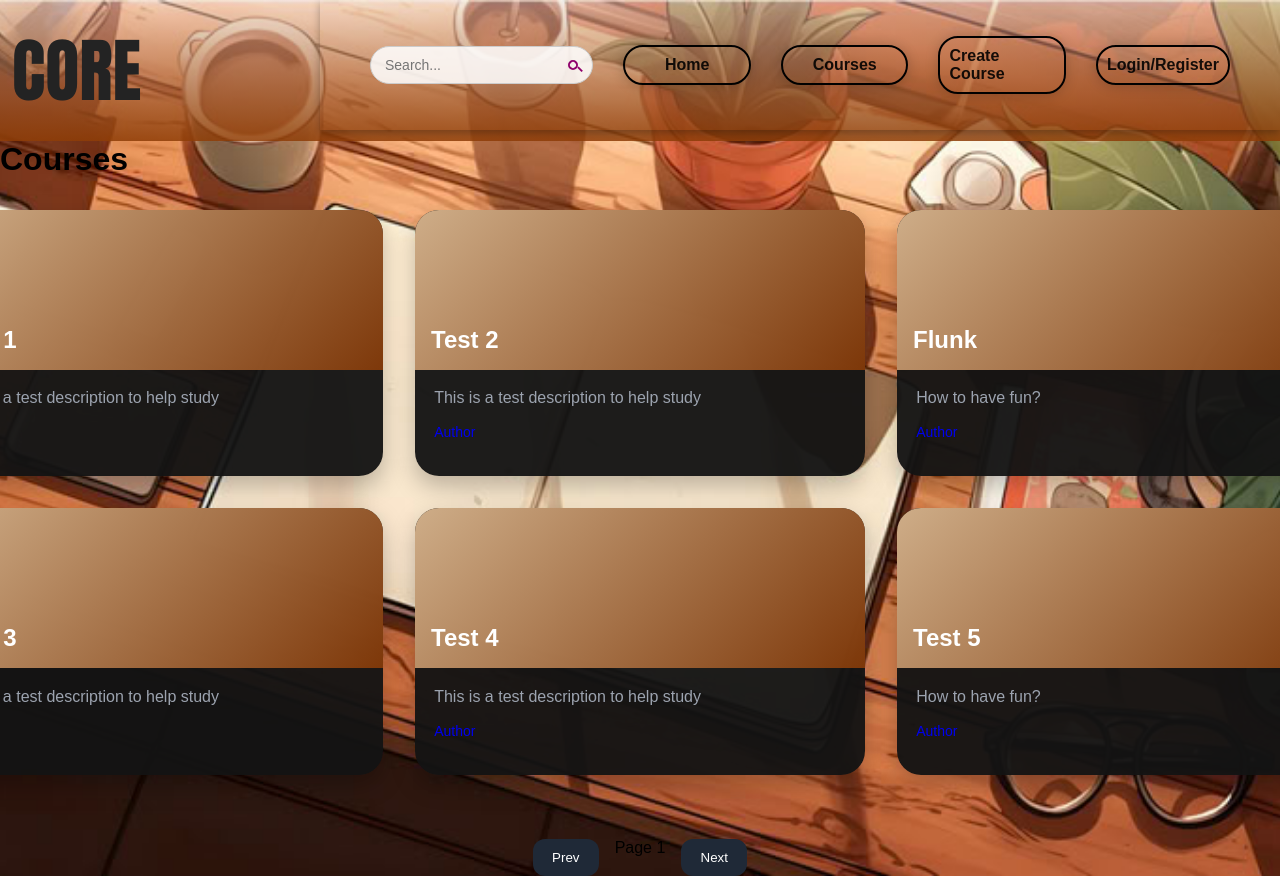
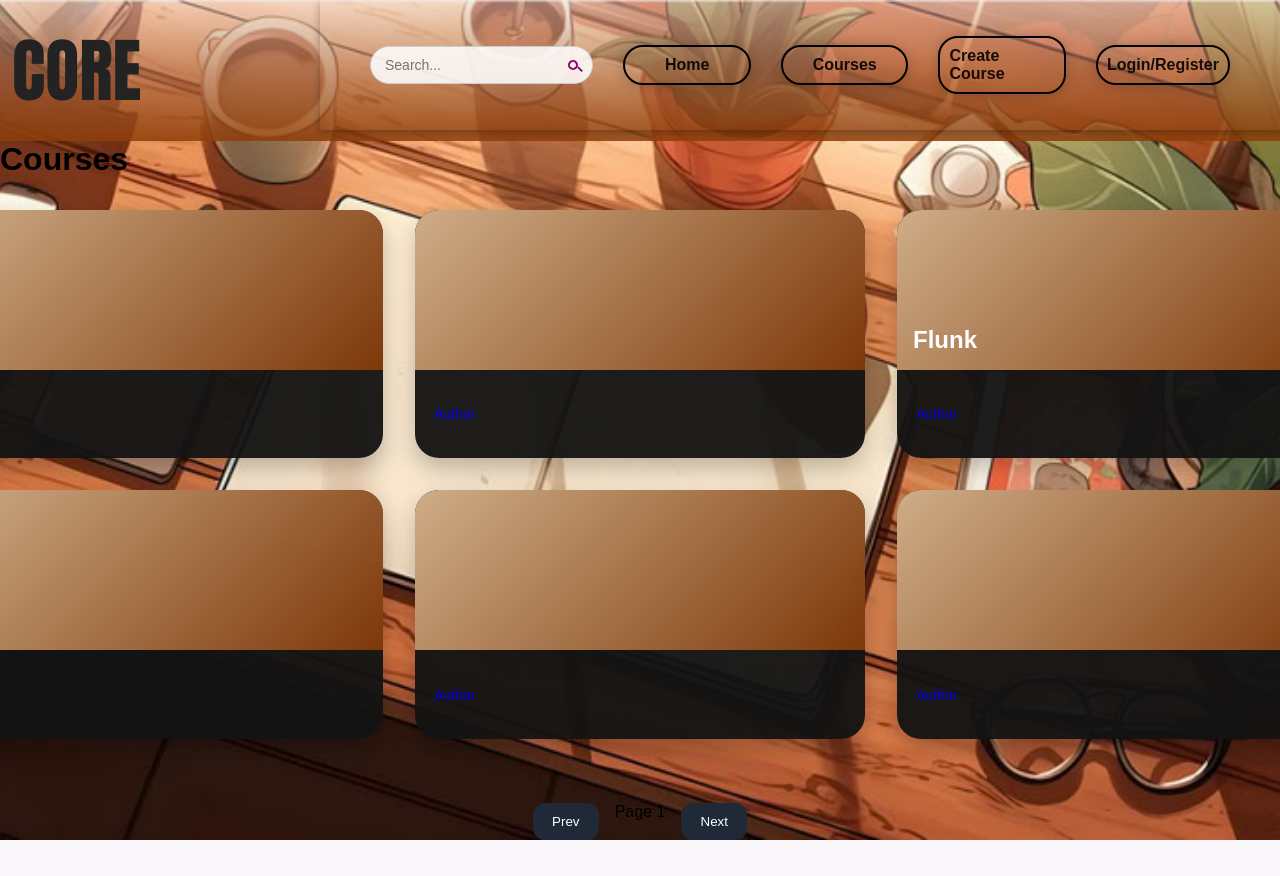
Before and after one commit to 23-kartikey/course-distributor, a React (Vite) app in the folder course-distributor-frontend/: page /courses in a window 1280 px wide. Shown: the top 876 px of the page. After the commit the page ends 840 px from the top, so only its background shows below. Built offline with nearby package versions, Linux system fonts and the light colour scheme; no server answers.

Commit message:
feat: made placeholders empty

```diff
--- a/course-distributor-frontend/src/pages/Courses.tsx
+++ b/course-distributor-frontend/src/pages/Courses.tsx
@@ -8,33 +8,33 @@ const Courses = () =>{
 
     const [courses, setCourses] = useState<Course[]>([{
             id:1,
-            name: "Test 1",
-            shortDescription: "This is a test description to help study"
+            name: "",
+            shortDescription: ""
         },
         {
             id:2,
-            name: "Test 2",
-            shortDescription: "This is a test description to help study"
+            name: "",
+            shortDescription: ""
         },
         {
         id:3,
         name: "Flunk",
-        shortDescription: "How to have fun?"
+        shortDescription: ""
     },
     {
             id:4,
-            name: "Test 3",
-            shortDescription: "This is a test description to help study"
+            name: "",
+            shortDescription: ""
         },
         {
             id:5,
-            name: "Test 4",
-            shortDescription: "This is a test description to help study"
+            name: "",
+            shortDescription: ""
         },
         {
         id:6,
-        name: "Test 5",
-        shortDescription: "How to have fun?"
+        name: "",
+        shortDescription: ""
     }
 
     ])
```
